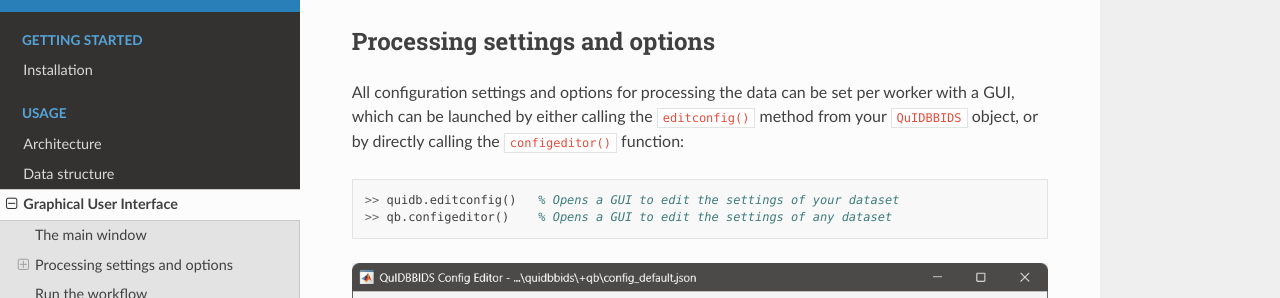
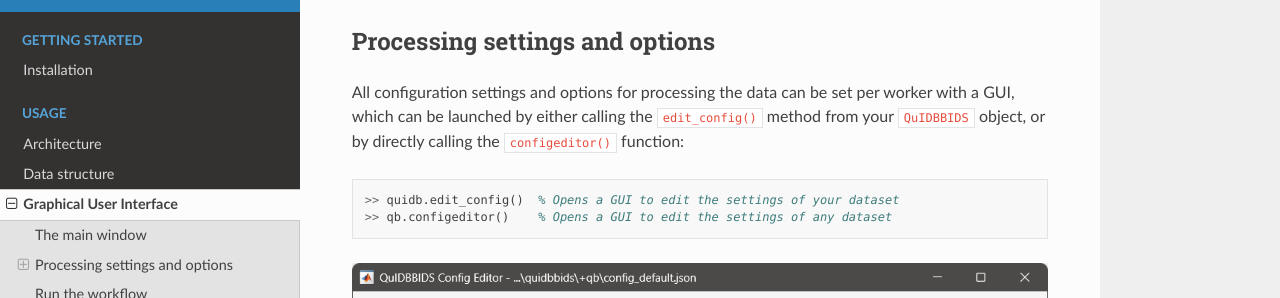
Before and after one commit to Donders-Institute/quidbbids, a Sphinx documentation site: the page built from docs/GUI.rst, in a window 1280 px wide and 900 px high, scrolled down 341 px. Shown: the part 149-447 px from the top of the window. Built offline with Sphinx 7.4.7 and the Read the Docs theme 3.1.0, drawn with Linux system fonts in a browser that asks for light colours; pages that are not in the unit, such as notebooks, are missing from menus.

```diff
--- a/docs/GUI.rst
+++ b/docs/GUI.rst
@@ -20,12 +20,12 @@
 Processing settings and options
 -------------------------------
 All configuration settings and options for processing the data can be set per worker with a GUI, which can be
-launched by either calling the ``editconfig()`` method from your ``QuIDBBIDS`` object, or by directly calling the
+launched by either calling the ``edit_config()`` method from your ``QuIDBBIDS`` object, or by directly calling the
 ``configeditor()`` function:
 
 .. code-block:: matlab
 
-   >> quidb.editconfig()   % Opens a GUI to edit the settings of your dataset
+   >> quidb.edit_config()  % Opens a GUI to edit the settings of your dataset
    >> qb.configeditor()    % Opens a GUI to edit the settings of any dataset
 
 .. figure:: ./_static/configeditor.png
```
Also changed, not shown: 4 other files.
